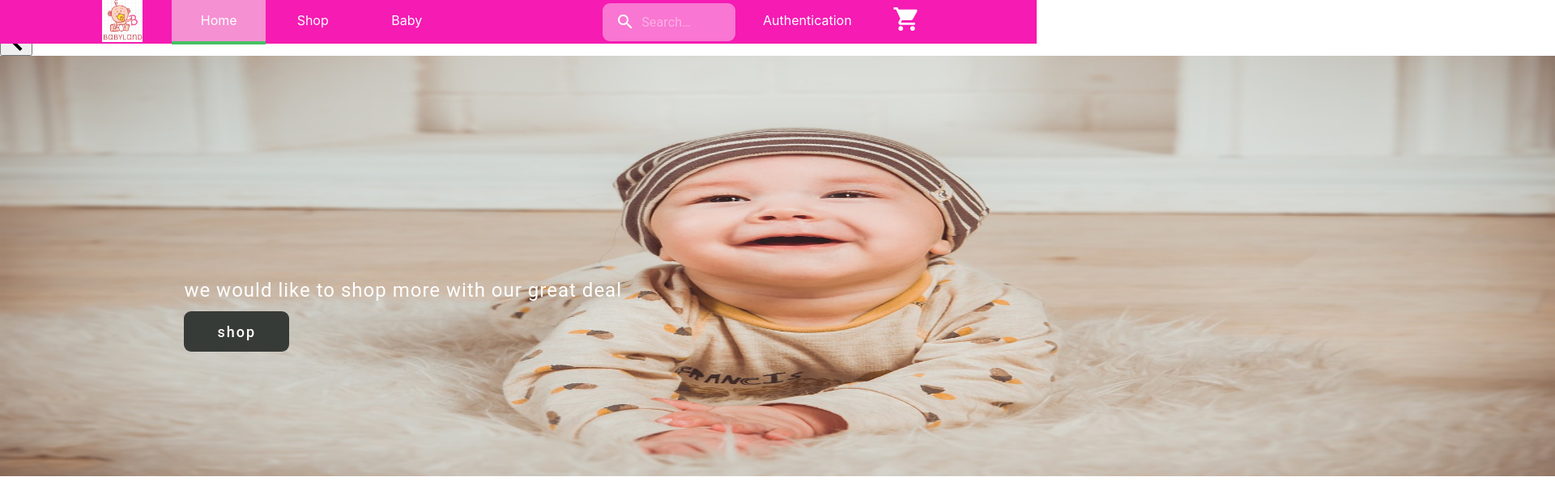
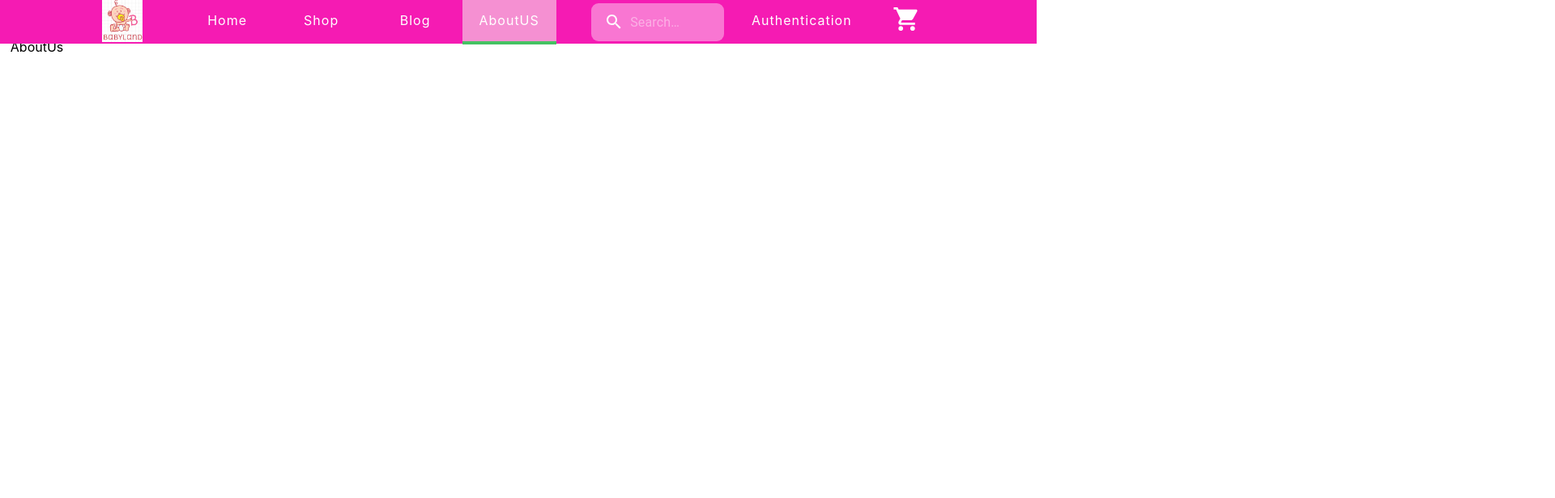
Before and after one commit to SushilSubedi/babyland, a React (Create React App) app: page /AboutUS in a window 1280 px wide. Before the commit this address led to /. Shown: the top 616 px of the page at 81% size, 1920 px wide, since content can reach past the window. Built offline with nearby package versions, Linux system fonts and the light colour scheme.

Commit message:
new navigation item is added

```diff
--- a/src/Routers/Routers.js
+++ b/src/Routers/Routers.js
@@ -6,7 +6,9 @@ import NavigationBar from "../components/NavigationBar/NavigationBar";
 import { makeStyles, createStyles } from "@material-ui/core";
 import Cart from "../components/Cart/Cart";
 import { useSelector } from 'react-redux';
-import Loader from '../GlobalComponents/Loader';
+// import Loader from '../GlobalComponents/Loader';
+import Blog from "../components/Blog/Blog";
+import AboutUs from "../components/AboutUs/AboutUs";
 // import ShopAlert from '../GlobalComponents/ShopAlert';
 
 const Routers = () => {
@@ -28,7 +30,8 @@ const Routers = () => {
       <Route path="/shop" component={Shop} />
       <Route path="/Authentication" component={ayscAuth} />
       <Route path="/Cart" component={Cart} />
-      <Route path="/Baby" component={Loader} />
+      <Route path="/AboutUS" component={AboutUs} />
+      <Route path="/Blog" component={Blog} />
       <Redirect to='/' />
     </Switch>
   );
@@ -38,7 +41,8 @@ const Routers = () => {
       <Switch>
         <Route path="/" exact component={Home} />
         <Route path="/shop" component={Shop} />
-        <Route path="/Baby" component={Loader} />
+        <Route path="/Blog" component={Blog} />
+        <Route path="/AboutUS" component={AboutUs} />
         <Route path="/logout" component={ayscLogout} />
         <Route path ='/Account' component={ayscAccount}/>
         <Route path = '/Wishlist' component={ayscWishlist}/>
--- /dev/null
+++ b/src/components/AboutUs/AboutUs.js
@@ -0,0 +1,19 @@
+import { createStyles, makeStyles,Box } from '@material-ui/core';
+import React from 'react';
+
+const AboutUs = () => {
+    const classes = useStyles()
+    return (
+        <Box padding="3% 1%">
+            AboutUs
+        </Box>
+    )
+
+};
+
+const useStyles= makeStyles(theme =>
+    createStyles({
+
+    }));
+
+export default AboutUs;
--- /dev/null
+++ b/src/components/Blog/Blog.js
@@ -0,0 +1,19 @@
+import { createStyles, makeStyles,Box } from '@material-ui/core';
+import React from 'react';
+
+const Blog = () => {
+    const classes = useStyles()
+    return (
+        <Box padding="3% 1%">
+            Blog here
+        </Box>
+    )
+
+};
+
+const useStyles= makeStyles(theme =>
+    createStyles({
+
+    }));
+
+export default Blog;
--- a/src/components/HomeBlog/HomeBlog.js
+++ b/src/components/HomeBlog/HomeBlog.js
@@ -1,15 +1,22 @@
 import React from 'react';
 import { Box, makeStyles, createStyles, Typography, Button } from '@material-ui/core';
 import baby from '../../Asset/baby.jpg';
+import { useHistory } from 'react-router-dom';
 
 const HomeBlog = () => {
     const classes = useStyles();
+    const history = useHistory();
+
+    const NavigationHandler = () => {
+        history.push('/Blog');
+    }
+
     return (
         <Box className={classes.Blog} >
             <div style={{ alignSelf: 'center' }}>
                 <Typography variant="h5" className={classes.Typography1}>BECAUSE ORDINARY WON’T DO.</Typography>
                 <Typography className={classes.Typography2}>The arrival of a baby calls for a celebration. Finding the right gift to mark this occasion is a lot more than about welcoming the new arrival, it is about marveling at the miracle of life. Celebrate it with our curated gift hampers.</Typography>
-                <Button className={classes.button}>
+                <Button className={classes.button} onClick={NavigationHandler}>
                     Discover More
                 </Button>
             </div>
--- a/src/components/NavigationBar/NavigationBar.js
+++ b/src/components/NavigationBar/NavigationBar.js
@@ -63,8 +63,11 @@ const NavigationBar = (props) => {
           <NavigationItem to={"/Shop"}>
             Shop
           </NavigationItem>
-          <NavigationItem to={"/Baby"}>
-            Baby
+          <NavigationItem to={"/Blog"}>
+            Blog
+          </NavigationItem>
+          <NavigationItem to={"/AboutUS"}>
+            AboutUS
           </NavigationItem>
         </Toolbar>
         <Toolbar className={classes.SearchBox}>
--- a/src/components/NavigationBar/NavigationItem/NavigationItem.module.css
+++ b/src/components/NavigationBar/NavigationItem/NavigationItem.module.css
@@ -14,6 +14,7 @@
     height: 100%;
     text-decoration: none;
     border-bottom:4px solid transparent;
+    letter-spacing: 1px;
 }
 
 .NavigationItem a:hover,
```
